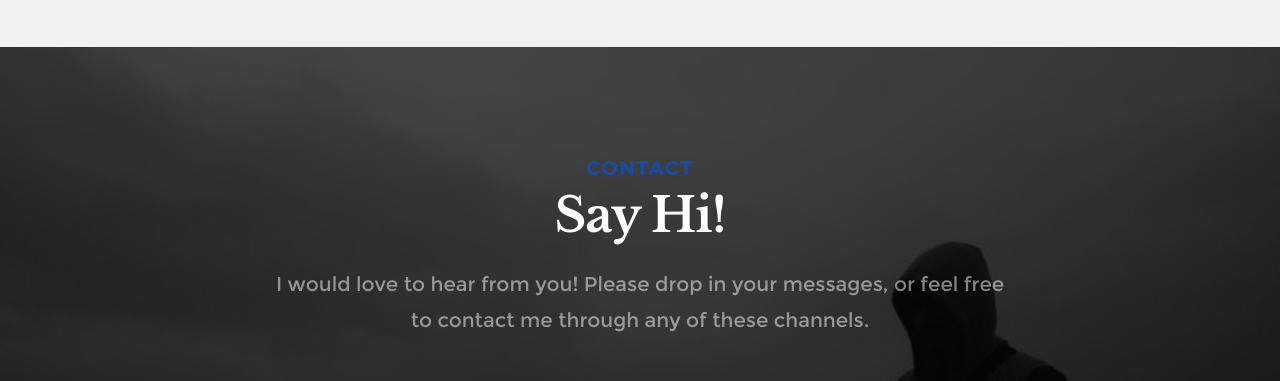
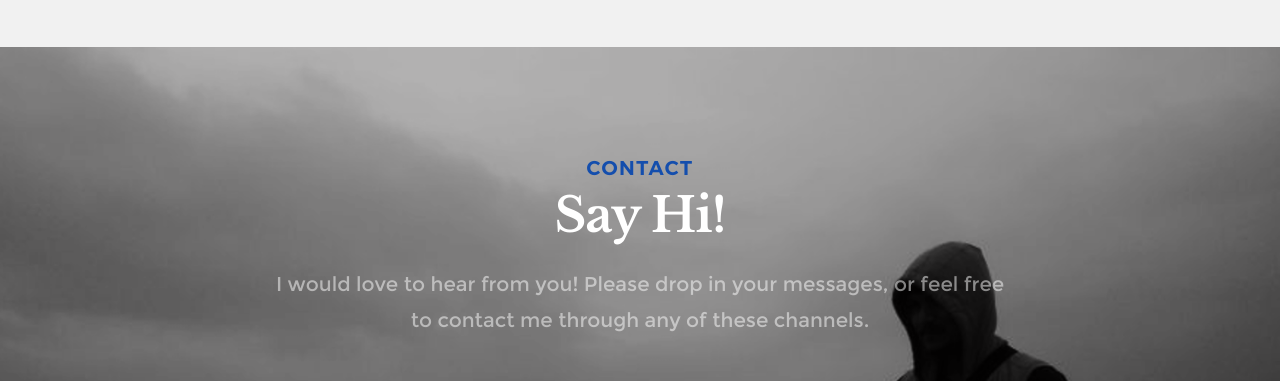
Before and after one commit to gvndshah/gvndshah.github.io, a plain HTML site: page index.html in a window 1280 px wide. Shown: the part 2751-3132 px from the top of the page. Drawn offline with Linux system fonts and the light colour scheme.

Commit message:
Version 1.0

```diff
--- a/css/main.css
+++ b/css/main.css
@@ -2583,7 +2583,7 @@ html.no-csstransitions .home-content__main {
     left: 0;
     width: 100%;
     height: 100%;
-    opacity: .75;
+    opacity: .3;
     background-color: #070606;
 }
 
```
